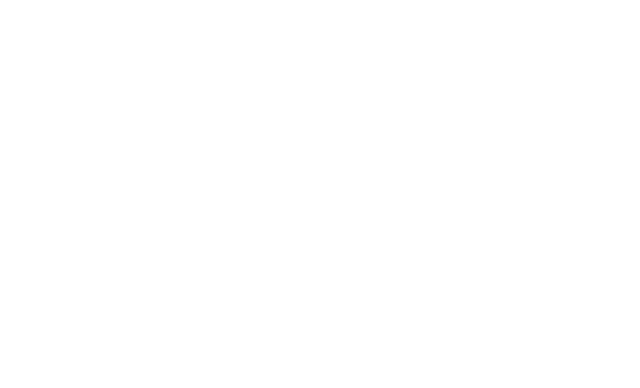
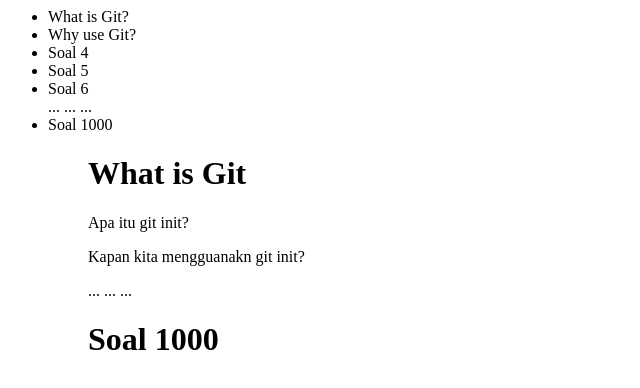
Before and after one commit to venandya/assignment, a plain HTML site: page ruang-belajar/pages/dashboard.html in a window 1280 px wide. Shown: the whole page, without its empty margins (0-640 px from the left). Drawn offline with Linux system fonts and the light colour scheme.

Commit message:
Revert "add 1000 question"

```diff
--- a/ruang-belajar/pages/dashboard.html
+++ b/ruang-belajar/pages/dashboard.html
@@ -1,13 +1,25 @@
 <html>
 <head>
-    <title>Dashboard Page</title>
+    <title>Question Page</title>
 </head>
 <body>
-    <div>
-        <canvas id="chart1"></canvas>
-    <div>
-    <div>
-        <canvas id="chart2"></canvas>
-    <div>
+    <ul>
+        <li>What is Git?</li>
+        <li>Why use Git?</li>
+        <li>Soal 4</li>
+        <li>Soal 5</li>
+        <li>Soal 6</li>
+        ...
+        ...
+        ...
+        <li>Soal 1000</li>
+    <ul>
+    <h1>What is Git</h1>
+    <p>Apa itu git init?</p>
+    <p>Kapan kita mengguanakn git init?</p>
+    ...
+    ...
+    ...
+    <h1>Soal 1000</h1>
 </body>
 </html>
```
